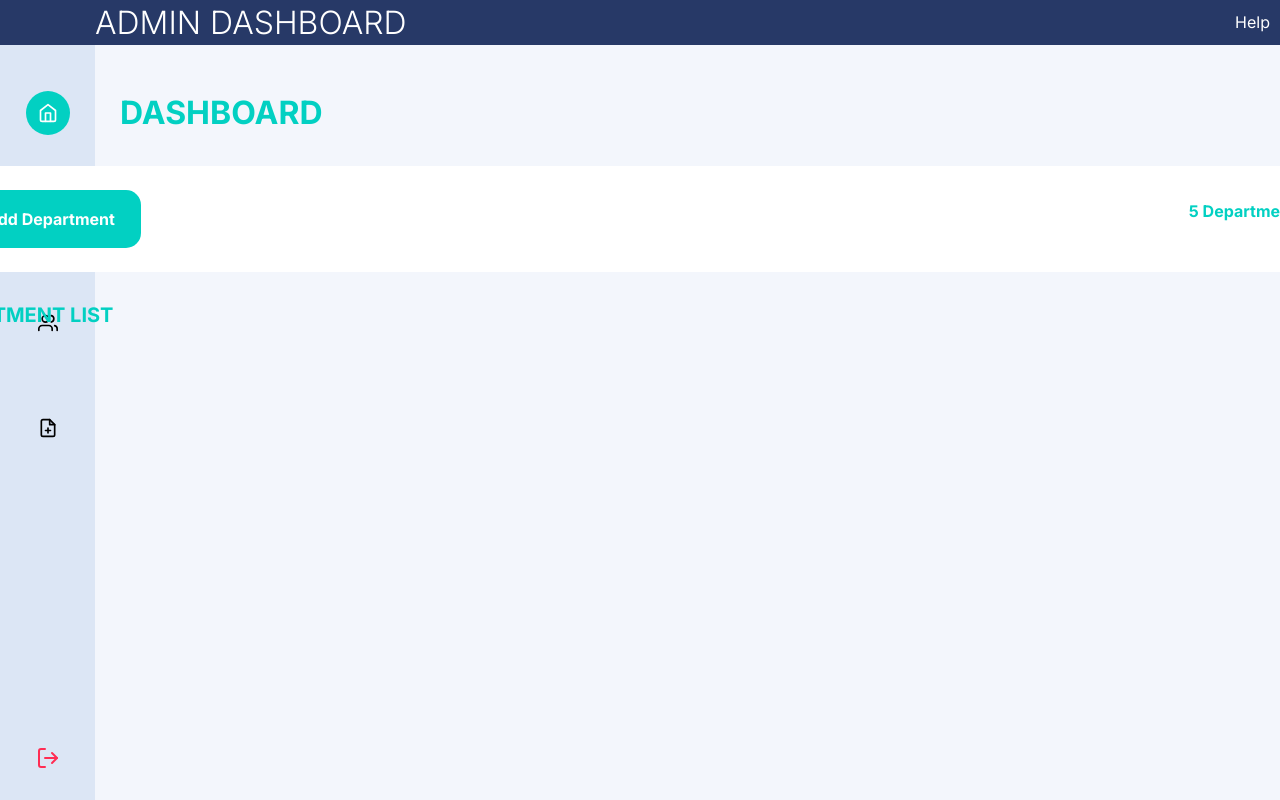
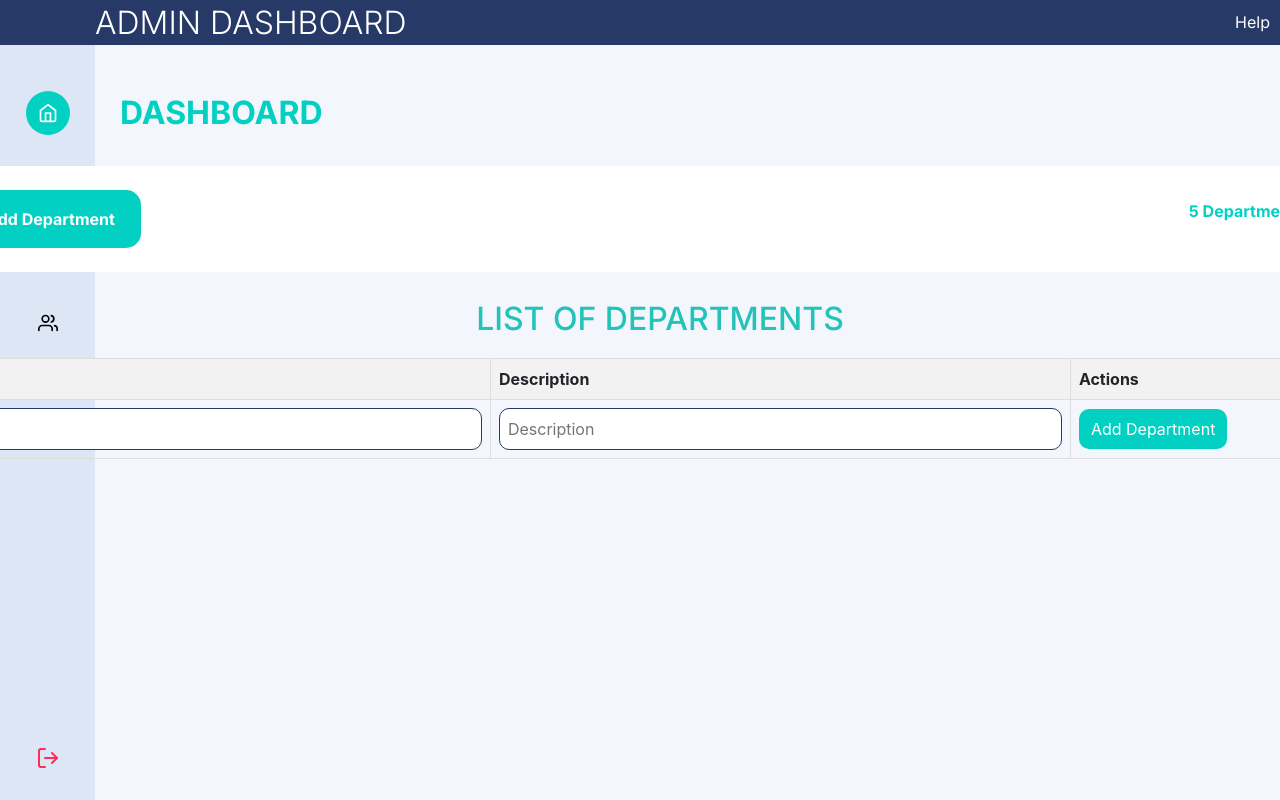
Before and after one commit to hrushertz/medsahyog, a React (Create React App) app: page / in a window 1280 px wide. Shown: the top 800 px of the page. Built offline with nearby package versions, Linux system fonts and the light colour scheme.

Commit message:
Added Department list component

```diff
--- a/src/App.js
+++ b/src/App.js
@@ -3,6 +3,7 @@ import { BrowserRouter as Router, Routes, Route } from 'react-router-dom';
 import AdminDashboard from './Components/AdminDashboard';
 import AppointmentForm from './Components/AppointmentForm';
 import LoginPage from './Components/LoginPage';
+import DepartmentList from './Components/DepartmentList';
 
 const App = () => {
   return (
--- a/src/Components/AdminDashboard.js
+++ b/src/Components/AdminDashboard.js
@@ -10,6 +10,7 @@ import AssignDoctors from '../Components/AssignDoctors';
 import ApppointmentList from '../Components/AppointmentList';
 import ApppointmentForm from '../Components/AppointmentForm';
 import Footer from '../Components/Footer';
+import DepartmentList from './DepartmentList';
 
 const AdminDashboard = () => {
   const [activeButton, setActiveButton] = useState(0);
@@ -81,7 +82,10 @@ const AdminDashboard = () => {
               <button style={{ width: '181px', height: '58px', backgroundColor: '#02D0C2', border: 'none', color: 'white', fontFamily: 'Inter, sans-serif', fontSize: '16px', fontWeight: 'bold', cursor: 'pointer', borderRadius: '15px', marginLeft: '40px' }}>Add Department</button>
               <p style={{ color: '#02D0C2', fontFamily: 'Inter, sans-serif', fontSize: '16px', fontWeight: 'bold', marginLeft: 'auto', marginRight: '40px' }}>{availableDepartments} Departments Available</p>
             </div>
-            <div style={{ color: '#02D0C2', fontFamily: 'Inter, sans-serif', fontSize: '20px', fontWeight: 'bold', position: 'absolute', top: '300px', left: 'calc(50% - 640px + 20px)', transform: 'translateX(-50%)', zIndex: 2 }}>DEPARTMENT LIST</div>
+            {/* <div style={{ color: '#02D0C2', fontFamily: 'Inter, sans-serif', fontSize: '20px', fontWeight: 'bold', position: 'absolute', top: '300px', left: 'calc(50% - 640px + 20px)', transform: 'translateX(-50%)', zIndex: 2 }}>DEPARTMENT LIST</div> */}
+            <div style={{ position: 'absolute', top: '300px', width: '1500px', left: 'calc(50% - 0px + 20px)', transform: 'translateX(-50%)', zIndex: 2 }}>
+              <DepartmentList />
+            </div>
             {/* <table style={{ color: 'black', fontFamily: 'Inter, sans-serif', fontSize: '16px', position: 'absolute', top: '340px', left: 'calc(50% - 0px + 20px)', transform: 'translateX(-50%)', zIndex: 2 }}>
               <thead>
                 <tr style={{ textAlign: 'center', border: '1px solid #000' }}>
--- /dev/null
+++ b/src/Components/DepartmentList.css
@@ -0,0 +1,44 @@
+/* DepartmentList.css */
+
+.department-list {
+    width: 100%;
+    border-collapse: collapse;
+    margin-top: 20px;
+  }
+
+  .department-list th,
+  .department-list td {
+    border: 1px solid #ddd;
+    padding: 8px;
+    text-align: left;
+  }
+
+  .department-list th {
+    background-color: #f2f2f2;
+  }
+
+  .department-list tr:nth-child(even) {
+    background-color: #f2f2f2;
+  }
+
+  .department-list tr:hover {
+    background-color: #ddd;
+  }
+
+  .department-list input[type='text'] {
+    width: 100%;
+    padding: 8px;
+    box-sizing: border-box;
+  }
+
+  .department-list button {
+    background-color: #02D0C2;
+    color: white;
+    padding: 8px 12px;
+    border: none;
+    cursor: pointer;
+  }
+
+  .department-list button:hover {
+    background-color: #02D0C2;
+  }
--- /dev/null
+++ b/src/Components/DepartmentList.js
@@ -0,0 +1,77 @@
+import React, { useState } from 'react';
+import './DepartmentList.css';
+
+const DepartmentList = () => {
+  const [departments, setDepartments] = useState([]);
+  const [newDepartment, setNewDepartment] = useState({
+    name: '',
+    description: ''
+  });
+  const [updateIndex, setUpdateIndex] = useState(null);
+
+  const handleInputChange = (e) => {
+    const { name, value } = e.target;
+    setNewDepartment({ ...newDepartment, [name]: value });
+  };
+
+  const addDepartment = () => {
+    if (newDepartment.name && newDepartment.description) {
+      if (updateIndex !== null) {
+        const updatedDepartments = [...departments];
+        updatedDepartments[updateIndex] = newDepartment;
+        setDepartments(updatedDepartments);
+        setUpdateIndex(null);
+      } else {
+        setDepartments([...departments, newDepartment]);
+      }
+      setNewDepartment({ name: '', description: '' });
+    } else {
+      alert('Please fill in all fields');
+    }
+  };
+
+  const removeDepartment = (index) => {
+    const updatedDepartments = [...departments];
+    updatedDepartments.splice(index, 1);
+    setDepartments(updatedDepartments);
+  };
+
+  const handleUpdate = (index) => {
+    setUpdateIndex(index);
+    setNewDepartment(departments[index]);
+  };
+
+  return (
+    <div>
+      <h2 style={{fontFamily: 'Inter, sans-serif'}}>LIST OF DEPARTMENTS</h2>
+      <table className="department-list">
+        <thead>
+          <tr>
+            <th>Name</th>
+            <th>Description</th>
+            <th>Actions</th>
+          </tr>
+        </thead>
+        <tbody>
+          {departments.map((department, index) => (
+            <tr key={index}>
+              <td>{department.name}</td>
+              <td>{department.description}</td>
+              <td>
+                <button onClick={() => removeDepartment(index)}>Remove</button>
+                <button onClick={() => handleUpdate(index)}>Update</button>
+              </td>
+            </tr>
+          ))}
+          <tr>
+            <td><input type="text" name="name" placeholder="Name" value={newDepartment.name} onChange={handleInputChange} /></td>
+            <td><input type="text" name="description" placeholder="Description" value={newDepartment.description} onChange={handleInputChange} /></td>
+            <td><button onClick={addDepartment}>{updateIndex !== null ? 'Update Department' : 'Add Department'}</button></td>
+          </tr>
+        </tbody>
+      </table>
+    </div>
+  );
+};
+
+export default DepartmentList;
```
